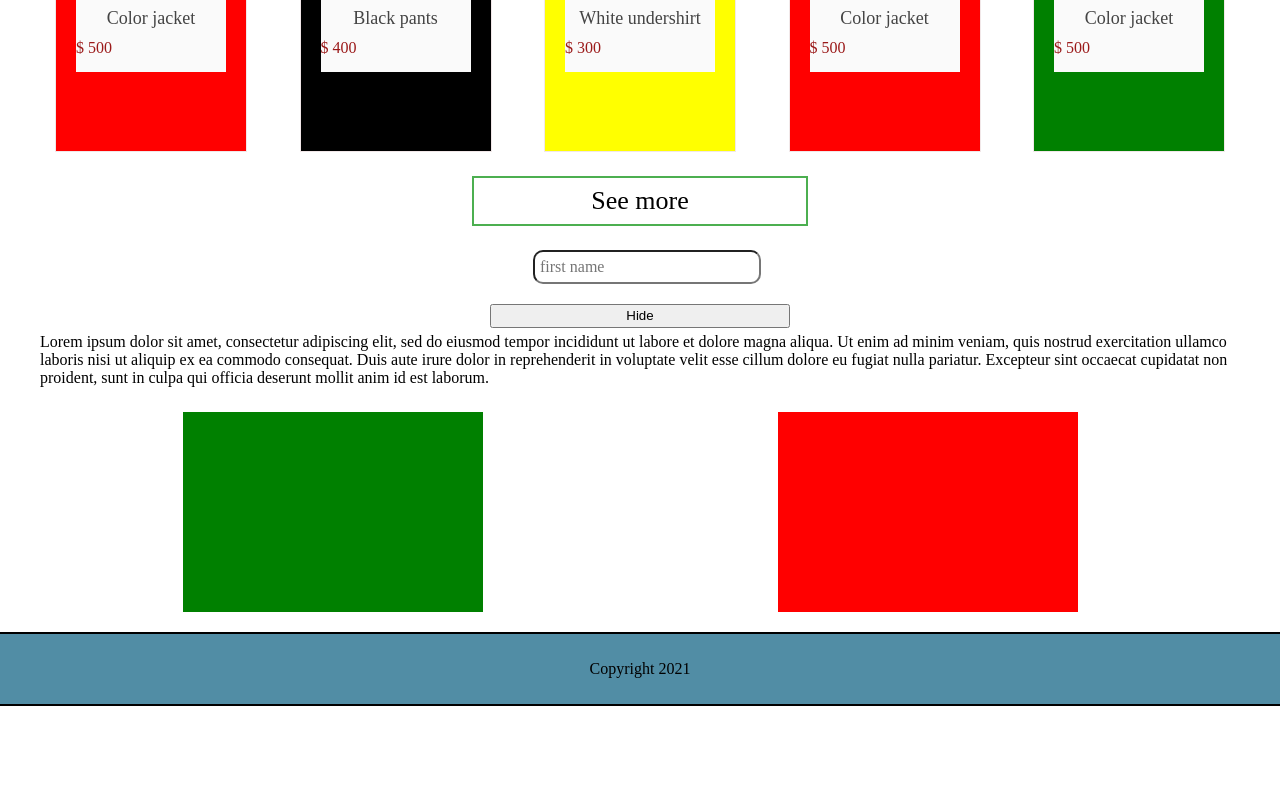
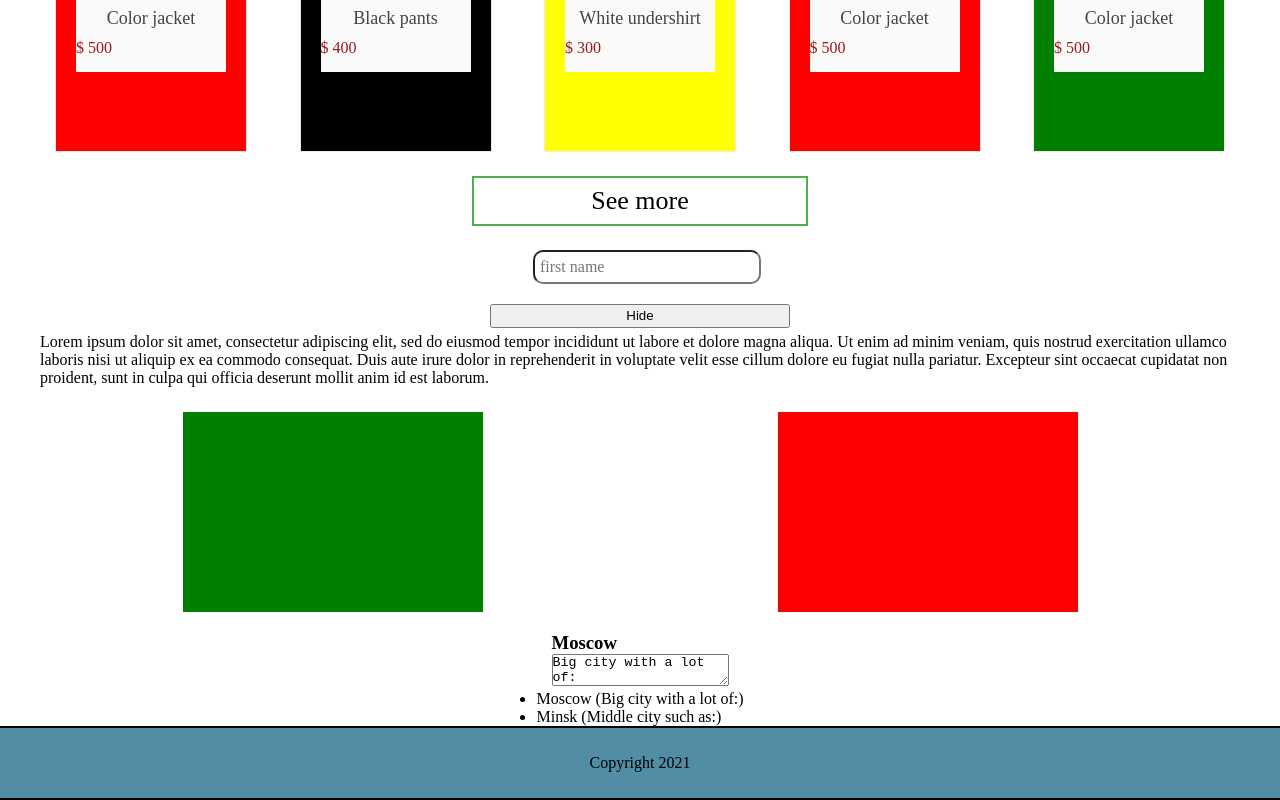
Before and after one commit to DrusMarkonii/VT_React, a React (Create React App) app: page / in a window 1280 px wide. Shown: the part 276-1076 px from the top of the page. Before the commit the page ends 982 px from the top, so only its background shows below. Built offline with nearby package versions, Linux system fonts and the light colour scheme.

Commit message:
feat: add Cities List

```diff
--- a/src/App.js
+++ b/src/App.js
@@ -1,14 +1,42 @@
-import React from "react";
+import React, {useState} from "react";
 import Header from "./components/header/Header";
 import Nav from "./components/nav/Nav";
 import Footer from "./components/footer/Footer";
 import Content from "./components/content/content"
 import "./accets/styles/App-style.css"
 import Title from "./components/title/Title";
+// import ListItem from "./components/ListItem/ListItem";
+import CitiesList from "./components/CitiesList";
+import City from "./components/City";
 
 
 
 function App() {
+
+  const [cities, setCities] = useState([
+    {name: 'Moscow', description: 'Big city with a lot of:'},
+    {name: 'Minsk', description: 'Middle city such as:'},
+    ]
+  )
+
+  const [currentIndex, setCurrentIndex] = useState(0);
+
+  const handlerChangeCity = (n, description) => {
+    setCities(
+      cities.map((city, index) => {
+        if(index === n) {
+          return {
+            ...city,
+            description,
+          };
+        }
+
+        return city;
+      }
+    ))
+  }
+
+  const handlerSelectCity = (n) => {setCurrentIndex(n)}
 
   const logoImg = "https://yt3.ggpht.com/BfugJfgLpCxpVSocdwCWkPBuicPNbA-f6xh3IM8e3tdZwDCo7sP7PJh6VhrUbJrDnY8d9fhLHA=s900-c-k-c0x00ffffff-no-rj"
   return (
@@ -32,6 +60,13 @@ function App() {
       }/>
       <Title title="Goods"/>
       <Content />
+      {/* <ListItem /> */}
+      <City
+        cities={cities}
+        onChangeCity={handlerChangeCity}
+        currentIndex={currentIndex}
+      />
+      <CitiesList cities={cities} onSelectCity={handlerSelectCity}/>
       <Footer />
 
     </div>
--- /dev/null
+++ b/src/components/CitiesList.js
@@ -0,0 +1,14 @@
+import React from 'react';
+
+
+function CitiesList(props) {
+
+    return (
+        <ul>
+            {props.cities.map((city, index) => <li key={index} onClick={() => props.onSelectCity(index)}>{city.name} ({city.description})</li>)}
+
+        </ul>
+    )
+}
+
+export default CitiesList
--- /dev/null
+++ b/src/components/City.js
@@ -0,0 +1,21 @@
+import React from 'react';
+
+
+function City(props) {
+
+
+
+    const city = props.cities[props.currentIndex]
+
+
+
+    return (
+        <div>
+            <h3>{city.name}</h3>
+            <textarea value={city.description} onChange={(e) => props.onChangeCity(props.currentIndex, e.target.value)}></textarea>
+        </div>
+    )
+
+}
+
+export default City
--- /dev/null
+++ b/src/components/ListItem/ListItem.js
@@ -0,0 +1,28 @@
+// import React, {useState} from 'react';
+// import './style.css'
+
+// function ListItem() {
+//     const [value, setValue] = useState('');
+
+//    function chengeSelect(event) {
+//       setValue(event.target.value);
+//    }
+
+//    return (
+//         <div>
+//             <select value={value} onChange={chengeSelect}>
+//                 <option value="mouse">Мышь</option>
+//                 <option value="cat">Кот</option>
+//                 <option value="cheese">Сыр</option>
+//                 <option value="milk">Молоко</option>
+//             </select>
+//              <p>
+//                 {value == 'mouse' && 'Вы выбрали Мышь'}
+//                 {value == 'cat' && 'Вы выбрали Кота'}
+//                 {value == 'cheese' && 'Вы выбрали Сыр'}
+//                 {value == 'milk' && 'Вы выбрали Молоко'}
+//             </p>
+//         </div>
+//    )
+// }
+// export default ListItem
```
Also changed, not shown: src/components/ListItem/style.css (added).
